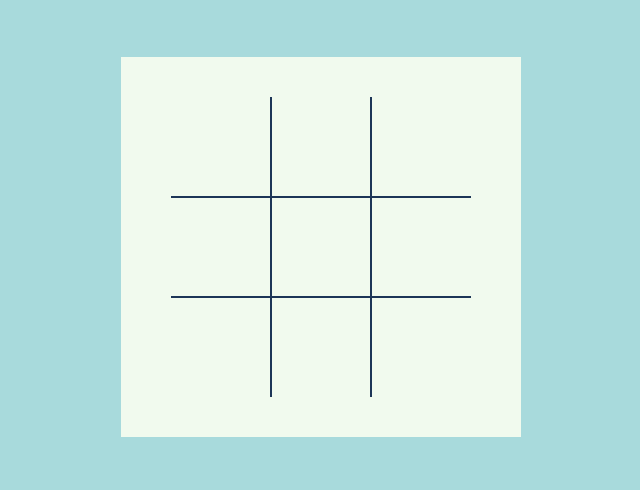
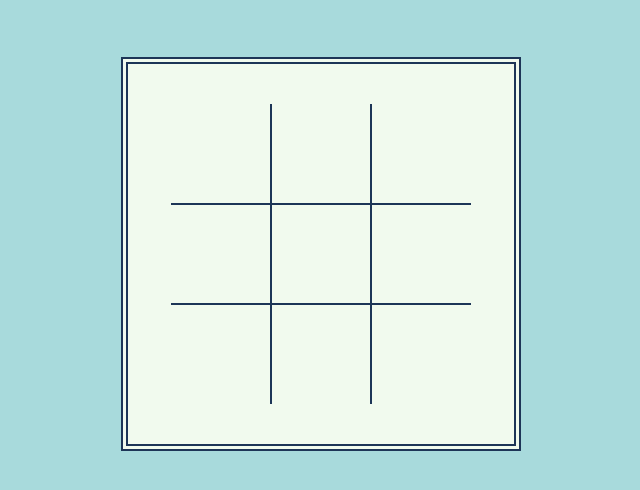
Before and after one commit to heathertill/Tic-tac-toe, a plain HTML site: page index.html in a window 1280 px wide. Shown: the part 120-610 px from the top of the page, without its empty margins (319-959 px from the left). Drawn offline with nearby package versions, Linux system fonts and the light colour scheme.

Commit message:
minor appearance change

```diff
--- a/style.css
+++ b/style.css
@@ -68,6 +68,7 @@ body {
 
 #gameboard {
     background-color: #f1faee;
+    border: 7px double #1d3557;
     width: 400px;
     padding: 10px;
     margin: auto;
```
